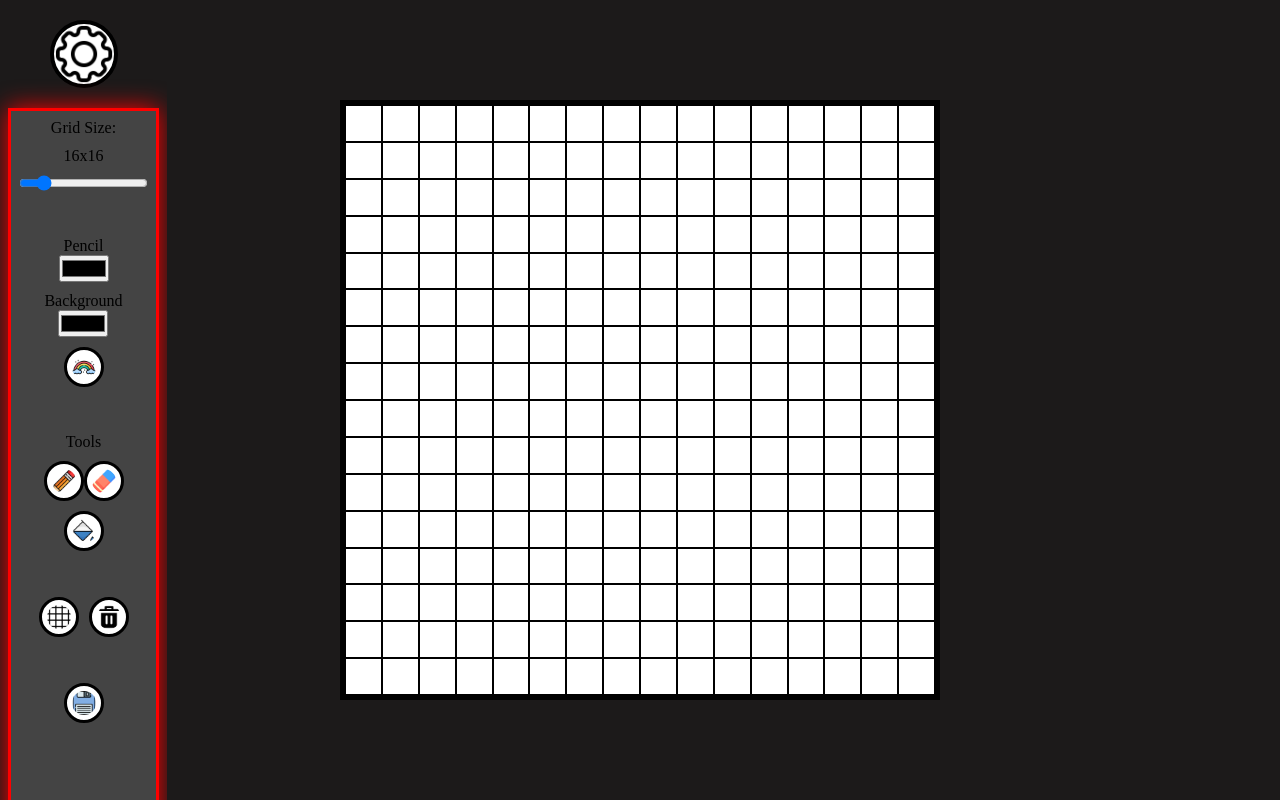
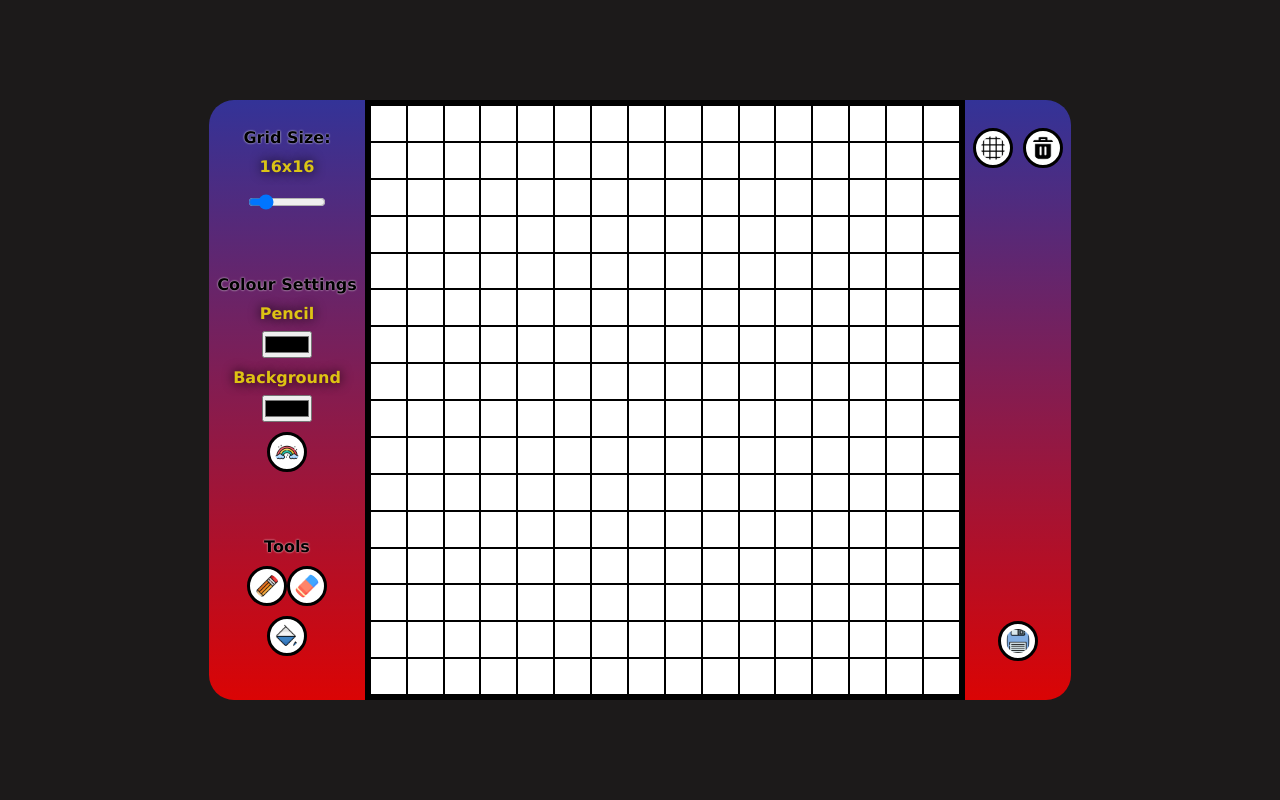
Before and after one commit to WebDvProjects/Etch-A-Sketch-Online, a plain HTML site: page index.html in a window 1280 px wide. Drawn offline with Linux system fonts and the light colour scheme.

Commit message:
Change UI layout

```diff
--- a/css/style.css
+++ b/css/style.css
@@ -22,104 +22,80 @@ body{
 }
 
 .sidebar{
-    /* display: flex;
-    flex-direction: column;
-    align-items: center; */
+    text-align: center;
+    background-color: rgba(200, 28, 56, 0.933);
 
-    height: 100vh;
-    width: max-content;
-    /* min-width: 15vw;
-    max-width: 30vw; */
+    background: linear-gradient(rgba(56, 56, 177, 0.831), rgba(255, 0, 0, 0.838));
 
-    /* border: 5px solid; */
+    height:60vw;
+    max-height: 600px;
+    max-width: max-content;
 
-    position: fixed;
-    overflow: auto;
-    top: 0px;
-    left: 0;
+    padding: 20px 0;
 
-    /* transition: all 300ms ease-in-out; */
-
+    /* color: rgba(232, 210, 15, 0.924); */
+    color: black;
+    font-weight: 600;
+    font-family: Verdana, Geneva, Tahoma, sans-serif;
+    text-shadow: 0 0px 2px white;
 }
 
-.toolbar div.settings, .toolbar div.settings div{
+.left.sidebar{
+    border-radius: 25px 0 0 25px;
+}
+
+.left.sidebar .slider{
+    max-width: 60%;
+}
+
+.right.sidebar{
+    border-radius: 0 25px 25px 0;
+}
+
+.sidebar div.settings, .sidebar{
     display: flex;
     flex-direction: column;
     align-items: center;
+    justify-content: space-between;
 }
 
-.toolbar div.settings{
+.sidebar div.settings{
 
     margin-bottom: 10%;
     padding: 8px;
     gap: 10px;
 
-    margin-bottom: 30px;
+    /* margin-bottom: 30px; */
+}
 
-    transition: all 300ms ease-in-out;
+div.settings div p,
+.left.sidebar .size.settings span{
+    color: rgba(232, 210, 15, 0.924);
+    text-shadow: 0 0 0.75rem black;
+    margin-bottom: 8px;
+}
+
+.size.settings p, .size.settings span,
+.size.settings input{
+    display: block;
 }
 
 .sidebar p{
     margin: 0;
 }
 
-.sidebar .slider{
-    /* width: 50%; */
-}
-
 .sidebar .icon{
     width: 40px;
-    border: solid;
+    border: solid black;
     border-radius: 50%;
     background-color: white;
     padding: 5px;
 }
 
-.menu-icon{
-    /* background: #333333; */
-    padding: 20px;
+/* horizontal section of a tool bar */
+.sidebar div.h-section{
     display: flex;
-    align-items: center;
-    justify-content: center;
-
-    /* position: fixed;
-    top: 0px;
-    left: 10px;
-
-    /* margin-left: 0; */
-    /* margin: auto;
-
-    width: max-content; */
-}
-
-.menu-icon img{
-    width: 60px;
-    border-radius: 50%;
-    background: white;
-    border: 4px solid;
-    box-sizing: initial;
-}
-
-.sidebar .menu-icon img:hover{
-    cursor: pointer;
-}
-
-.toolbar{
-    border: 3px red solid;
-    margin: 0 8px;
-    background: #444444;
-    height: 100vh;
-    transition: all 300ms ease-in-out;
-    filter: drop-shadow(0 0 0.75rem red);
-
-    /* overflow: auto;
-    position: fixed; */
-}
-
-/* horizontal section of a tool bar */
-.sidebar .toolbar div.h-section{
-    display: flex;
-    flex-direction: row;
+    flex-direction: row !important;
     align-items: center;
     justify-content: center;
 }
@@ -133,6 +109,9 @@ selected icons */
 .icon:hover{
     filter: drop-shadow(0 0 0.75rem black);
     background-color: bisque;
+}
+
+input:hover, img:hover{
     cursor: pointer;
 }
 
@@ -154,17 +133,10 @@ selected icons */
 
 .pixel{
     flex: 1 1 auto;
-
-    /* sets the border size to take up inner content of the div
-    so it becomes part of the width/height
-    so width = width - (borderSize * 2)
-    we multiply by 2 becuase border has 2 sides on both horizontal and vertical
-    */
-    box-sizing: border-box;
-    -moz-box-sizing: border-box;
-    -webkit-box-sizing: border-box;
+    /* box-sizing: border-box; */
+    /* -moz-box-sizing: border-box; */
+    /* -webkit-box-sizing: border-box; */
     border: thin solid;
-    /* flex-grow: 0; */
 }
 
 .remove-grid-lines{
--- a/index.html
+++ b/index.html
@@ -11,11 +11,8 @@
     <title>Etch-a-Sketch Online</title>
   </head>
   <body>
-    <div class="sidebar">
-      <div class="menu-icon">
-        <img onclick="toggleSidebar()" src="icons/setting.png" alt="" />
-      </div>
-      <div class="toolbar">
+    <div class="content">
+      <div class="left sidebar">
         <div class="size settings">
           <p>Grid Size:</p>
           <span>16x16</span>
@@ -23,6 +20,7 @@
         </div>
 
         <div class="colour settings">
+            <p>Colour Settings</p>
           <div class="pencil-color">
             <p>Pencil</p>
             <input type="color" name="" id="pencil-color-selector" />
@@ -44,7 +42,9 @@
           <!-- <input type="range" class="slider" id="pencil-slider" /> -->
           <img src="icons/fill-color.png" class="icon" alt="Fill-color" />
         </div>
-
+      </div>
+      <div class="canvas"></div>
+      <div class="right sidebar">
         <div class="grid settings h-section">
           <img
             src="icons/grid.png"
@@ -59,9 +59,6 @@
           <img src="icons/floppy-disk.png" class="icon" alt="Save" />
         </div>
       </div>
-    </div>
-    <div class="content">
-      <div class="canvas"></div>
     </div>
     <script>
       function toggleSidebar() {
--- a/script.js
+++ b/script.js
@@ -4,7 +4,7 @@ let canvas_style = getComputedStyle(canvas);
 let default_grid_size = 16;
 let drawing = false;
 let fill = true;
-export let grid_lines = true;
+let grid_lines = true;
 
 
 // creates and adds squares to a multi-dimensional array and a canvas
@@ -131,5 +131,3 @@ toggle_grid_btn.addEventListener("click", function () {
   });
   grid_lines = (grid_lines) ? false:true
 });
-
-export { grid_map, updatePixelSize };
```
